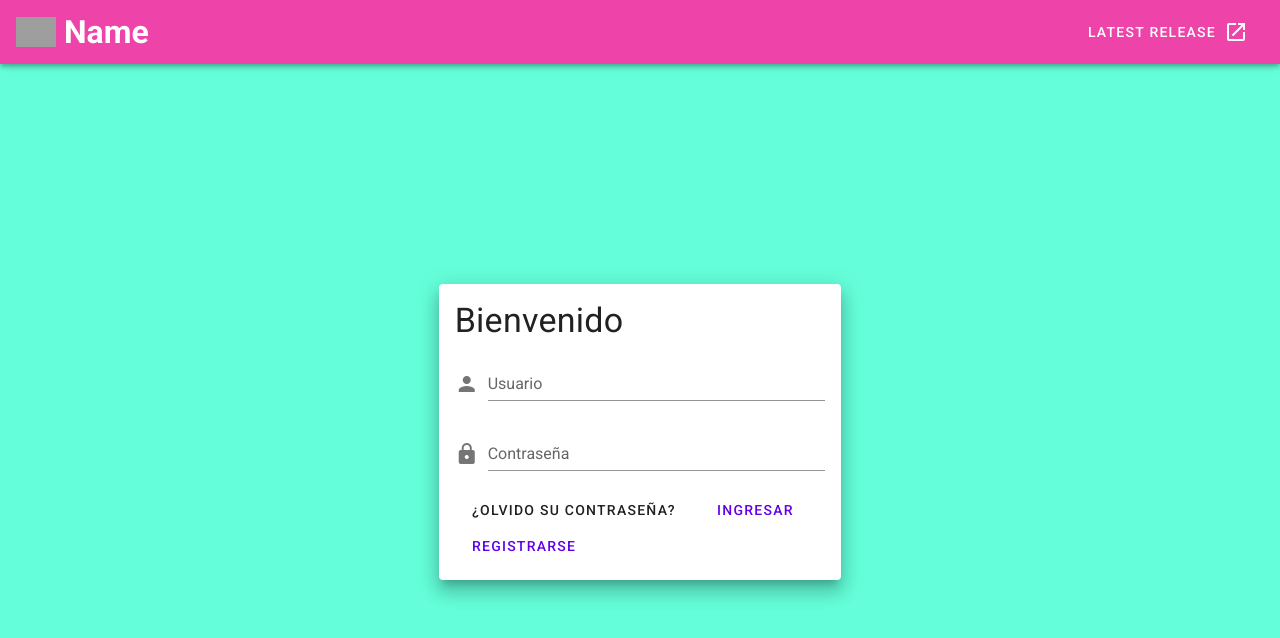
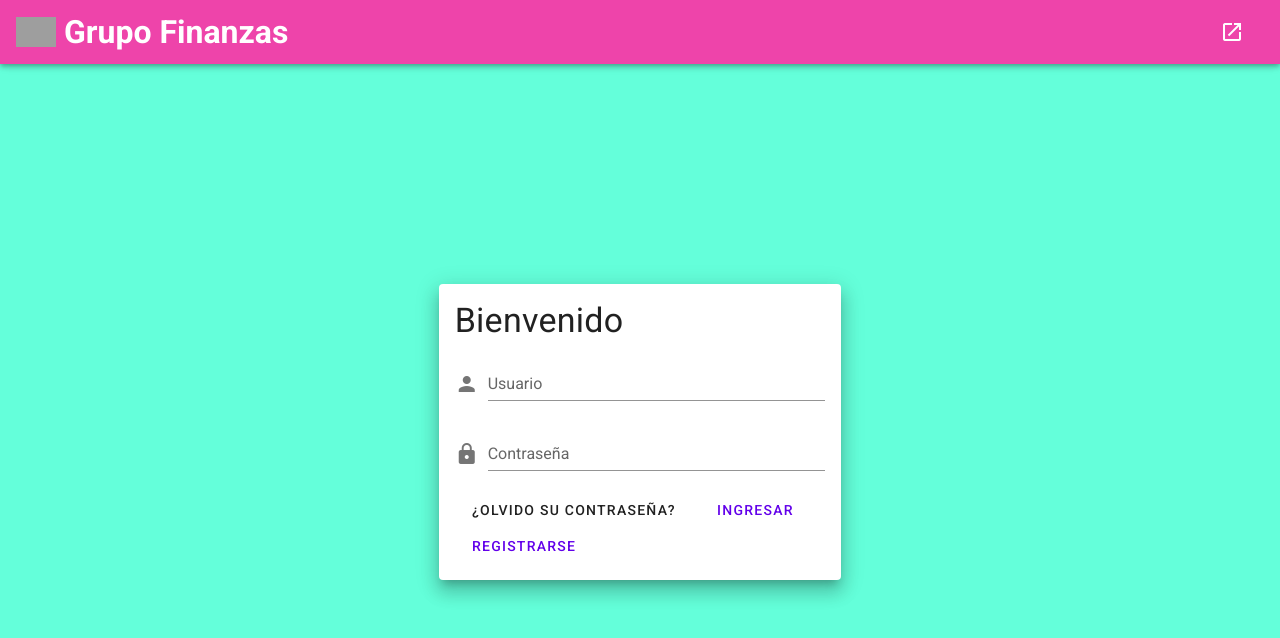
Before and after one commit to dasH128/Pagare-Web, a Vue app: page / in a window 1280 px wide. Shown: the top 638 px of the page. Built offline with nearby package versions, Linux system fonts and the light colour scheme; grey boxes are pictures that could not be loaded.

Commit message:
Implementacion de Vuex

```diff
--- a/src/App.vue
+++ b/src/App.vue
@@ -15,17 +15,17 @@
           width="40"
         />
 
-        <h1>Name</h1>
+        <h1 v-if="userActual">{{userActual.razonSocial}}</h1>
+        <h1 v-if="!userActual">Grupo Finanzas</h1>
       </div>
 
       <v-spacer></v-spacer>
 
       <v-btn
-        href="https://github.com/vuetifyjs/vuetify/releases/latest"
         target="_blank"
         text
       >
-        <span class="mr-2">Latest Release</span>
+      <span class="mr-2" v-if="userActual">Cerrar Sesión</span>
         <v-icon>open_in_new</v-icon>
       </v-btn>
     </v-app-bar>
--- a/src/views/RegistroUsuario.vue
+++ b/src/views/RegistroUsuario.vue
@@ -120,7 +120,7 @@ export default {
             var me = this;
 
             console.log("registrando...")
-            axios.post("api/Usuario", me.userData)
+            axios.post("api/Usuario/registrar", me.userData)
                 .then((res)=>{
                     console.log(res)
                     if(res.data == true){
```
